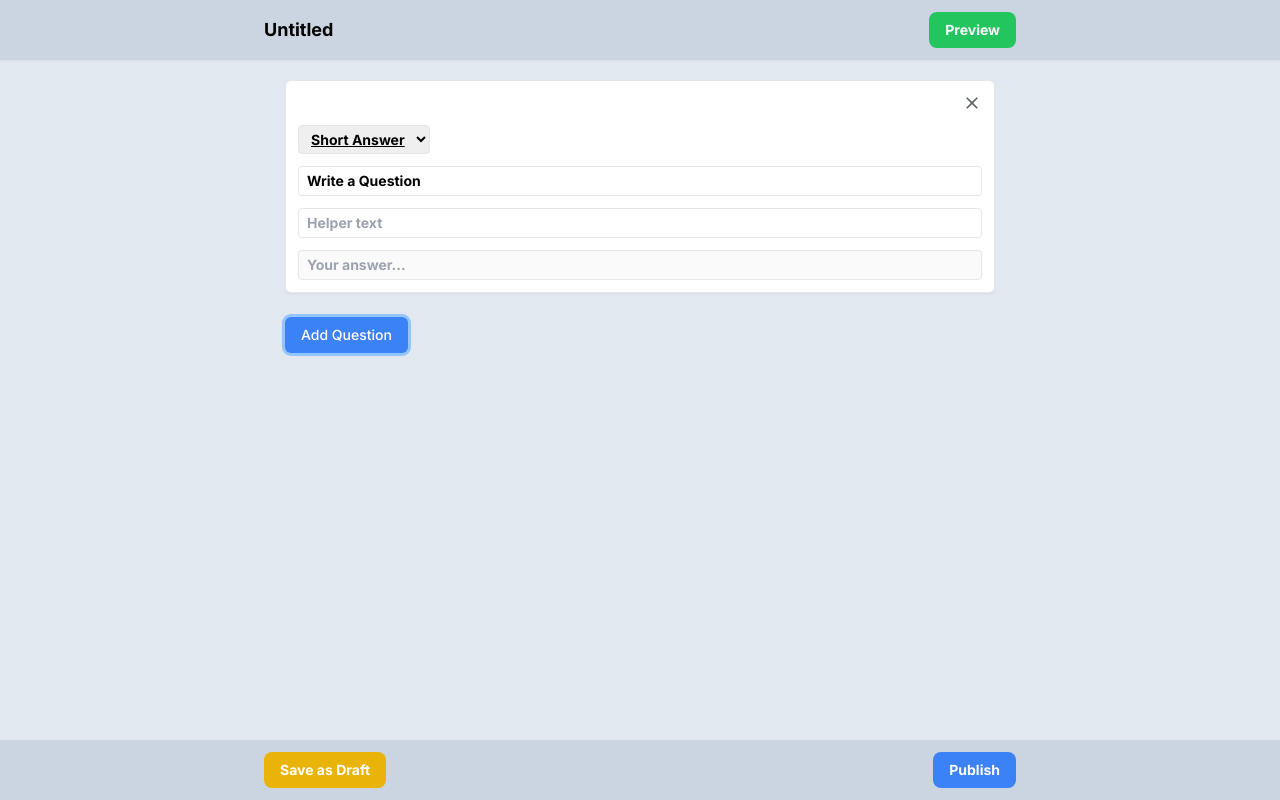
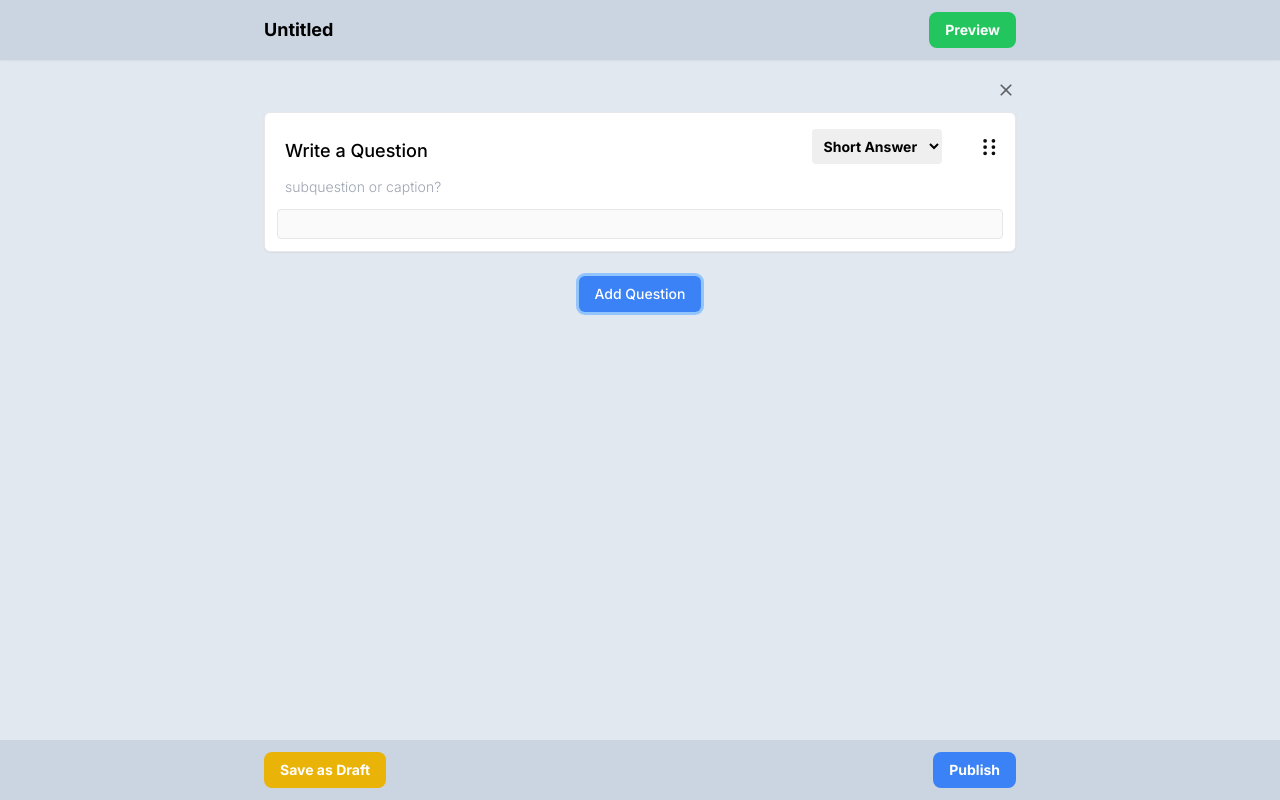
Before and after one commit to neeraj500/form-builder, a Next.js app: page / in a window 1280 px wide. Both pictures are taken after a click on the button "Add Question". Built offline with nearby package versions, Linux system fonts and the light colour scheme.

Commit message:
refactor code and ui changes

```diff
--- a/src/app/page.js
+++ b/src/app/page.js
@@ -4,7 +4,6 @@ export default function Home() {
   return (
     <div className="flex flex-col min-h-screen items-center">
       <main className="text-3xl font-bold underline">
-        {/* <h1>Hii, Neeraj here!</h1> */}
         <FormBuilderWrapper />
       </main>
     </div>
--- a/src/components/FormBuilderWrapper.jsx
+++ b/src/components/FormBuilderWrapper.jsx
@@ -80,7 +80,7 @@ const FormBuilderWrapper = () => {
         isPreview={isPreview}
       />
 
-      <div className="pt-16 pb-16 min-h-screen px-4 sm:px-6">
+      <div className="py-16 min-h-screen min-w-[800px] flex flex-col items-center px-4 sm:px-6">
         {/* Form Builder or Preview Mode */}
         {!isPreview ? (
           <DndContext
@@ -105,20 +105,20 @@ const FormBuilderWrapper = () => {
             </SortableContext>
           </DndContext>
         ) : (
-          <div className="space-y-4 mt-4">
+          <div className="space-y-4 mt-4 w-full">
             <h2 className="text-sm font-medium">{formName}</h2>
             {questions.map((question) => (
               <div
                 key={question.id}
                 className="border p-4 rounded-md shadow-sm bg-white"
               >
-                <div className="mb-2 text-sm font-medium">{question.title}</div>
+                <div className="mb-2 text-sm font-bold">{question.title}</div>
                 {/* Render question preview */}
                 {question.type === "short_answer" && (
                   <input
                     type="text"
-                    placeholder="Your answer..."
-                    className="w-full px-2 py-1 text-sm border rounded"
+                    placeholder="type your answer"
+                    className="w-full px-2 py-1 font-normal text-sm border rounded"
                   />
                 )}
                 {question.type === "long_answer" && (
@@ -157,7 +157,6 @@ const FormBuilderWrapper = () => {
           </div>
         )}
 
-        {/* Add Question Button */}
         {!isPreview && <AddQuestionButton onAdd={addQuestion} />}
       </div>
 
--- a/src/components/QuestionBlock.jsx
+++ b/src/components/QuestionBlock.jsx
@@ -3,8 +3,24 @@
 import React from "react";
 import Image from "next/image";
 import iconMapping from "../utils/iconMapping";
+import QuestionTypeDropdown from "@/components/QuestionTypeDropdown";
+import { useSortable } from "@dnd-kit/sortable";
+import { CSS } from "@dnd-kit/utilities";
 
-const QuestionBlock = ({ question, updateQuestion, removeQuestion, isPreview }) => {
+const QuestionBlock = ({
+  question,
+  updateQuestion,
+  removeQuestion,
+  isPreview,
+}) => {
+  const { attributes, listeners, setNodeRef, transform, transition } =
+    useSortable({ id: question.id });
+
+  const style = {
+    transform: CSS.Transform.toString(transform),
+    transition,
+  };
+
   const handleUpdate = (field, value) => {
     if (updateQuestion) {
       updateQuestion(question.id, { ...question, [field]: value });
@@ -19,7 +35,7 @@ const QuestionBlock = ({ question, updateQuestion, removeQuestion, isPreview })
             type="text"
             value={question.answer || ""}
             onChange={(e) => handleUpdate("answer", e.target.value)}
-            placeholder="Your answer..."
+            placeholder=""
             className={`w-full px-2 py-1 border rounded text-sm ${
               isPreview ? "cursor-text" : "cursor-not-allowed"
             }`}
@@ -31,7 +47,7 @@ const QuestionBlock = ({ question, updateQuestion, removeQuestion, isPreview })
           <textarea
             value={question.answer || ""}
             onChange={(e) => handleUpdate("answer", e.target.value)}
-            placeholder="Your answer..."
+            placeholder=""
             className={`w-full px-2 py-1 border rounded text-sm ${
               isPreview ? "cursor-text" : "cursor-not-allowed"
             }`}
@@ -121,7 +137,7 @@ const QuestionBlock = ({ question, updateQuestion, removeQuestion, isPreview })
             type="date"
             value={question.answer || ""}
             onChange={(e) => handleUpdate("answer", e.target.value)}
-            className={`w-full px-2 py-1 border rounded text-sm ${
+            className={`w-full px-2 py-1 border rounded font-light text-gray-400 text-sm ${
               isPreview ? "cursor-pointer" : "cursor-not-allowed"
             }`}
             disabled={!isPreview}
@@ -132,9 +148,12 @@ const QuestionBlock = ({ question, updateQuestion, removeQuestion, isPreview })
     }
   };
 
-
   return (
-    <div className="relative border rounded-md p-3 shadow-sm bg-white space-y-3 text-sm">
+    <div
+      ref={setNodeRef}
+      style={style}
+      className="relative rounded-md p- bg-transparent space-y-3 text-sm"
+    >
       {!isPreview && removeQuestion && (
         <button
           onClick={() => removeQuestion(question.id)}
@@ -151,19 +170,27 @@ const QuestionBlock = ({ question, updateQuestion, removeQuestion, isPreview })
         </button>
       )}
 
-      <div className="flex items-center justify-between">
+      <div className="relative border rounded-md p-3 shadow-sm bg-white space-y-3 text-sm">
+        <div className="absolute top-4 right-4 w-1/4 flex items-center justify-between">
+          <div
+            {...attributes}
+            {...listeners}
+            className="absolute right-0 cursor-grab"
+          >
+            <Image
+              src={iconMapping.drag}
+              alt="Drag"
+              width={20}
+              height={20}
+              className="hover:opacity-80"
+            />
+          </div>
           {!isPreview && (
-          <select
+            <QuestionTypeDropdown
               value={question.type}
-            onChange={(e) => handleUpdate("type", e.target.value)}
-            className="text-sm px-2 py-1 border rounded focus:ring focus:ring-blue-300"
-          >
-            <option value="short_answer">Short Answer</option>
-            <option value="long_answer">Long Answer</option>
-            <option value="single_select">Single Select</option>
-            <option value="date">Date</option>
-            <option value="url">URL</option>
-          </select>
+              onChange={(value) => handleUpdate("type", value)}
+              isDisabled={isPreview}
+            />
           )}
         </div>
 
@@ -171,8 +198,8 @@ const QuestionBlock = ({ question, updateQuestion, removeQuestion, isPreview })
           type="text"
           value={question.title}
           onChange={(e) => handleUpdate("title", e.target.value)}
-        placeholder="Question title"
-        className="w-full px-2 py-1 border rounded text-sm focus:ring focus:ring-blue-300"
+          placeholder="write a question"
+          className="px-2 w-full text-lg font-medium outline-none"
           disabled={isPreview}
         />
 
@@ -180,13 +207,14 @@ const QuestionBlock = ({ question, updateQuestion, removeQuestion, isPreview })
           type="text"
           value={question.helperText}
           onChange={(e) => handleUpdate("helperText", e.target.value)}
-        placeholder="Helper text"
-        className="w-full px-2 py-1 border rounded text-sm focus:ring focus:ring-blue-300"
+          placeholder="subquestion or caption?"
+          className="px-2 w-full text-sm font-light outline-none"
           disabled={isPreview}
         />
 
         {renderQuestionInput()}
       </div>
+    </div>
   );
 };
 
--- a/src/components/QuestionTypeDropdown.jsx
+++ b/src/components/QuestionTypeDropdown.jsx
@@ -1,31 +1,55 @@
 "use client";
+
 import React from "react";
+import iconMapping from "../utils/iconMapping";
 
-const QuestionTypeDropdown = ({ selectedType, onChange }) => {
-  const questionTypes = [
-    "short_answer",
-    "long_answer",
-    "single_select",
-    "date",
-    "Number",
-    "url",
-  ];
-
+const QuestionTypeDropdown = ({ value, onChange, isDisabled }) => {
   return (
-    <div className="relative">
-      <select
-        value={selectedType}
-        onChange={(e) => onChange(e.target.value)} // Trigger the onChange handler
-        className="text-sm px-2 py-1 border rounded focus:ring focus:ring-blue-300"
-      >
-        {questionTypes.map((type) => (
-          <option key={type} value={type}>
-            {type}
-          </option>
-        ))}
-      </select>
-    </div>
+    <select
+      value={value}
+      onChange={(e) => onChange(e.target.value)}
+      className="text-sm rounded px-2 py-2 outline-none"
+      disabled={isDisabled}
+    >
+      <option data-content={iconMapping.Number} value="short_answer">Short Answer</option>
+      <option value="long_answer">Long Answer</option>
+      <option value="single_select">Single Select</option>
+      <option value="date">Date</option>
+      <option value="url">URL</option>
+    </select>
   );
 };
 
 export default QuestionTypeDropdown;
+
+// "use client";
+// import React from "react";
+
+// const QuestionTypeDropdown = ({ selectedType, onChange }) => {
+//   const questionTypes = [
+//     "short_answer",
+//     "long_answer",
+//     "single_select",
+//     "date",
+//     "Number",
+//     "url",
+//   ];
+
+//   return (
+//     <div className="relative">
+//       <select
+//         value={selectedType}
+//         onChange={(e) => onChange(e.target.value)} // Trigger the onChange handler
+//         className="text-sm px-2 py-1 border rounded focus:ring focus:ring-blue-300"
+//       >
+//         {questionTypes.map((type) => (
+//           <option key={type} value={type}>
+//             {type}
+//           </option>
+//         ))}
+//       </select>
+//     </div>
+//   );
+// };
+
+// export default QuestionTypeDropdown;
```
Lines whose indentation alone changed are shown as unchanged.
